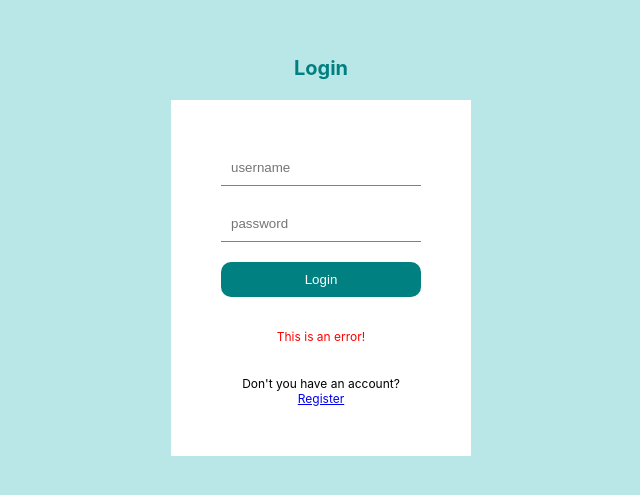
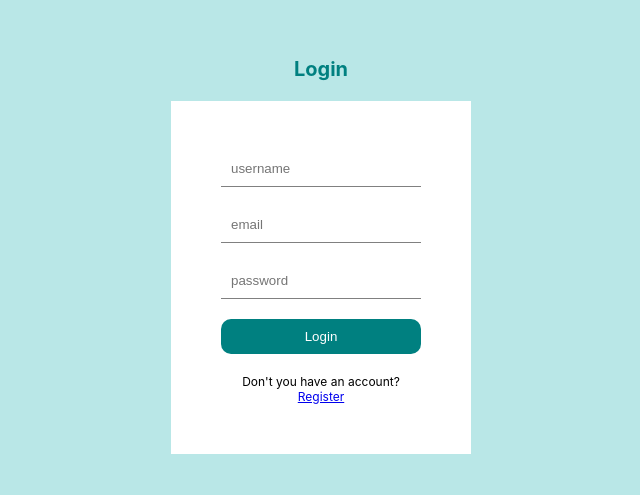
Before and after one commit to Sanket0798/blogly, a React (Create React App) app: page /login in a window 1280 px wide. Shown: the part 151-646 px from the top of the page, without its empty margins (319-959 px from the left). Built offline with nearby package versions, Linux system fonts and the light colour scheme.

Commit message:
Minor Changes.

```diff
--- a/src/pages/Login.jsx
+++ b/src/pages/Login.jsx
@@ -6,10 +6,11 @@ const Login = () => {
     <div className="auth">
       <h1>Login</h1>
       <form action="">
-        <input type="text" placeholder="username" />
-        <input type="password" placeholder="password" />
+        <input required type="text" placeholder="username" />
+        <input required type="email" placeholder="email" />
+        <input required type="password" placeholder="password" />
         <button>Login</button>
-        <p>This is an error!</p>
+        {/* <p>This is an error!</p> */}
         <span>
           Don't you have an account? <Link to="/register">Register</Link>
         </span>
--- a/src/pages/Register.jsx
+++ b/src/pages/Register.jsx
@@ -20,3 +20,4 @@ const Register = () => {
 };
 
 export default Register;
+//
```
